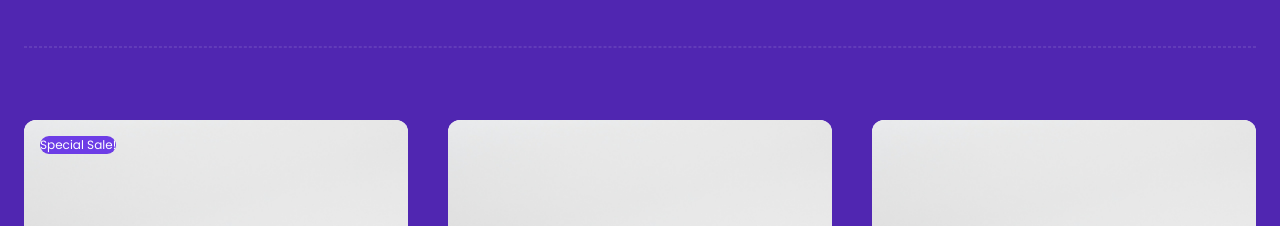
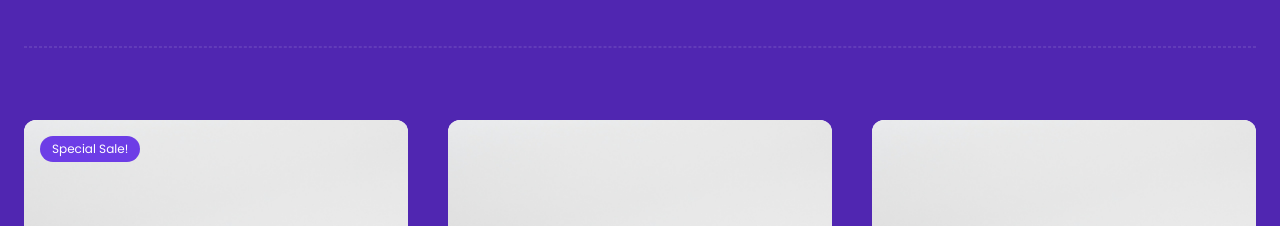
Before and after one commit to allrox/allrox-ui-kit, a Next.js app: page / in a window 1280 px wide. Shown: the part 3700-3926 px from the top of the page. Built offline with nearby package versions, Linux system fonts and the light colour scheme.

Commit message:
Fix padding in tag display of Card component for improved aesthetics

```diff
--- a/src/app/components/Card/index.js
+++ b/src/app/components/Card/index.js
@@ -9,7 +9,7 @@ export default function Card({ props, imgurl, alt, width, height, title, share,
         <div className={`flex flex-col bg-white text-black rounded-xl text-base font-regular  ${props}`}>
 
             {tag && (
-                <div className="absolute text-xs font-medium mx-4 my-4 bg-primary-600 text-white px-[12] py-[3] rounded-2xl">{tag}</div>
+                <div className="absolute text-xs font-medium mx-4 my-4 bg-primary-600 text-white px-3 py-1 rounded-2xl">{tag}</div>
             )
             }
 
```
